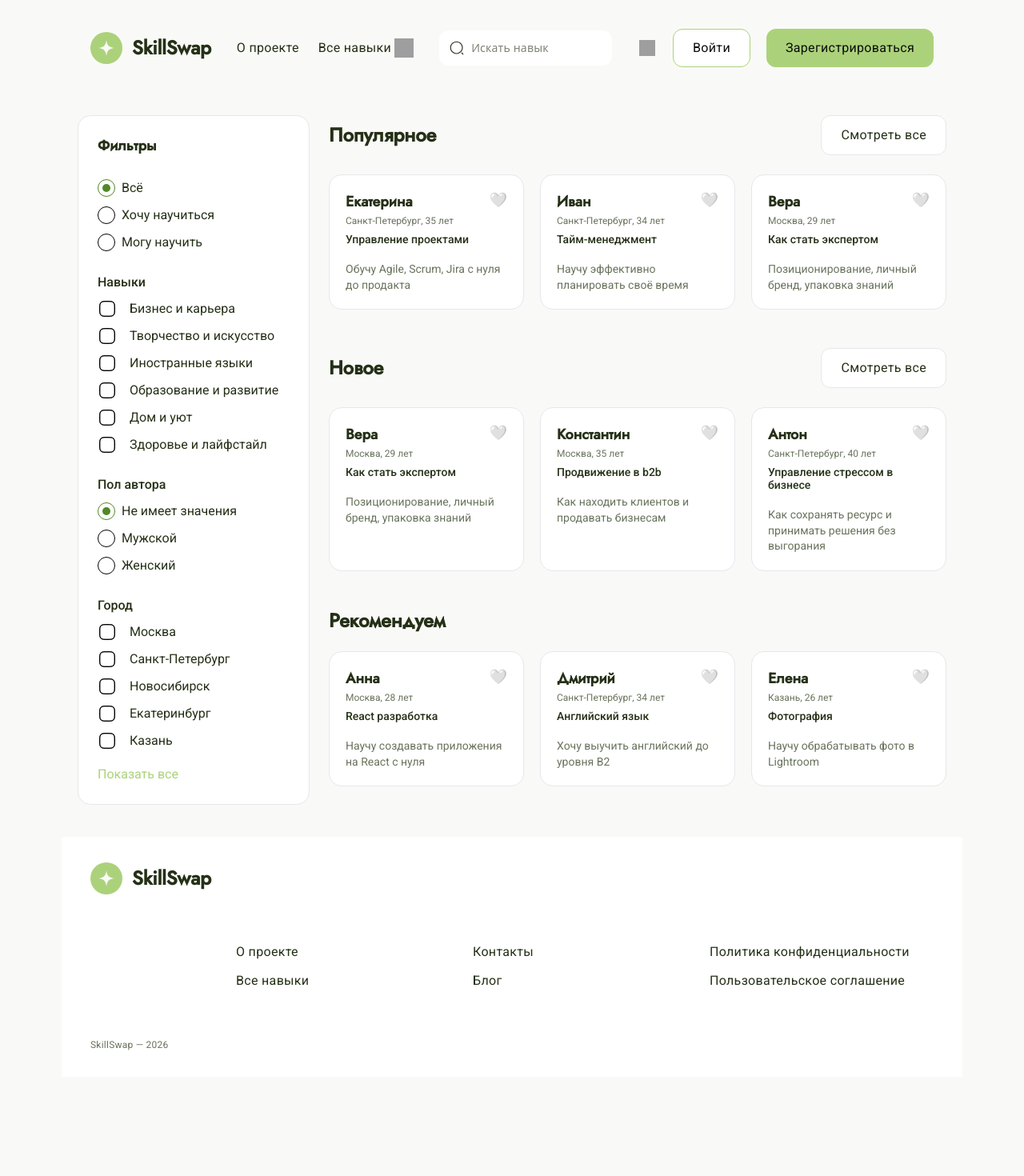
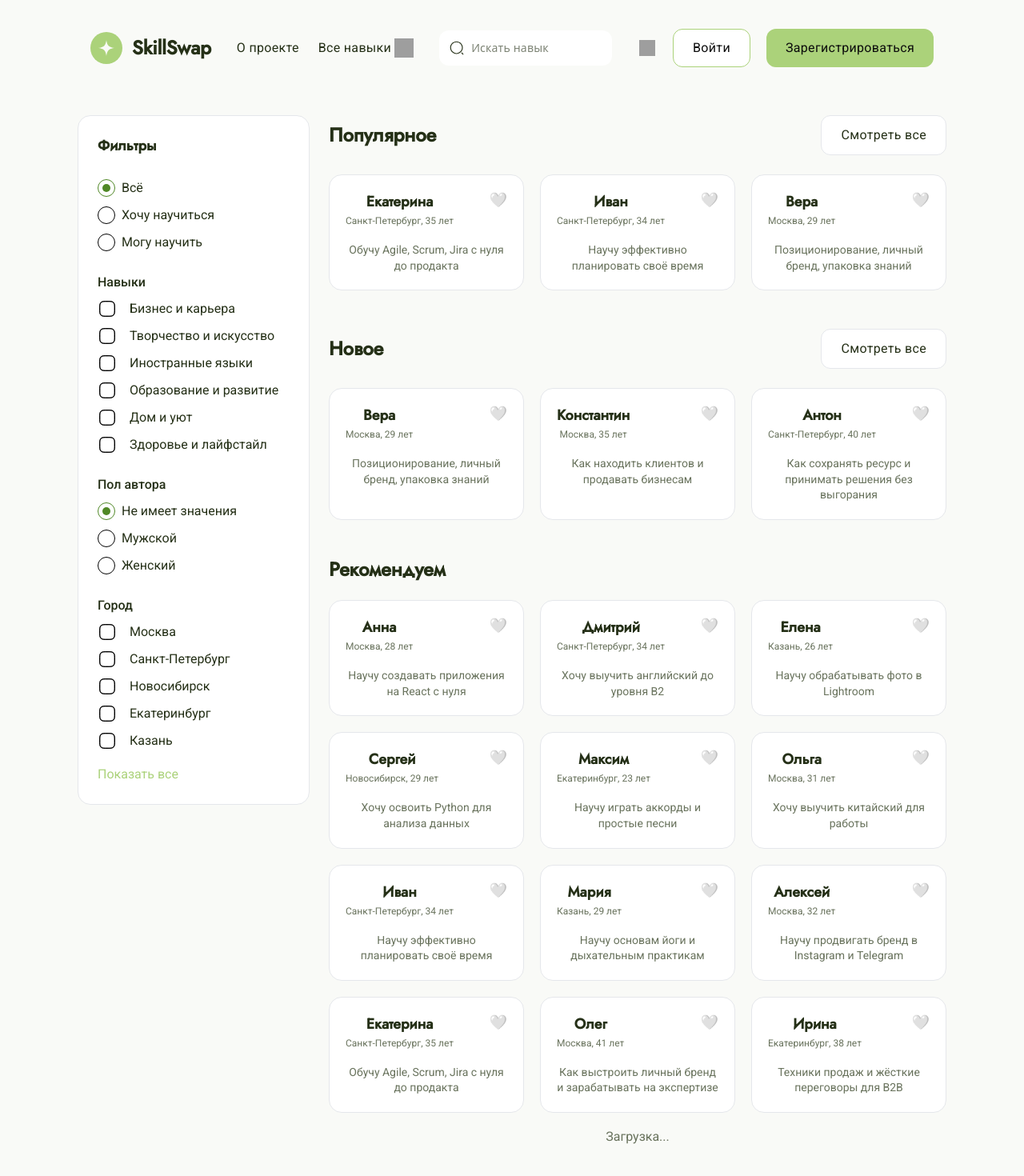
Before and after one commit to Alexey-Kuznetsov-1/SkillSwap, a React (Vite) app: page / in a window 1280 px wide. Shown: the top 1470 px of the page at 80% size. Before the commit the page ends 1346 px from the top, so only its background shows below. Built offline with nearby package versions, Linux system fonts and the light colour scheme; grey boxes are pictures that could not be loaded.

Commit message:
feat: добавил бесконечный скролл и кнопки 'Смотреть все', исправил шрифты в сайдбаре

```diff
--- a/src/pages/HomePage/HomePage.tsx
+++ b/src/pages/HomePage/HomePage.tsx
@@ -85,6 +85,10 @@ const HomePage: React.FC = () => {
   const [allSkills, setAllSkills] = useState<TempSkill[]>([]);
   const [loading, setLoading] = useState(true);
 
+  // Состояния для отображения секций
+  const [showAllPopular, setShowAllPopular] = useState(false);
+  const [showAllNew, setShowAllNew] = useState(false);
+
   const [skillType, setSkillType] = useState('all');
   const [selectedCategories, setSelectedCategories] = useState<string[]>([]);
   const [selectedSubCategories, setSelectedSubCategories] = useState<string[]>([]);
@@ -107,7 +111,8 @@ const HomePage: React.FC = () => {
       try {
         const response = await fetch('/db/skills.json');
         const data = await response.json();
-        setAllSkills(data.skills || []);
+        const skillsData = data.data || data.skills || [];
+        setAllSkills(skillsData);
       } catch (error) {
         console.error('Ошибка загрузки навыков:', error);
       } finally {
@@ -116,6 +121,12 @@ const HomePage: React.FC = () => {
     };
     fetchSkills();
   }, []);
+
+  // Сброс "Смотреть все" при изменении фильтров
+  useEffect(() => {
+    setShowAllPopular(false);
+    setShowAllNew(false);
+  }, [skillType, selectedCategories, selectedSubCategories, authorGender, selectedCities, searchQuery]);
 
   let filteredSkills = [...allSkills];
 
@@ -143,9 +154,12 @@ const HomePage: React.FC = () => {
     );
   }
 
-  const popularSkills = [...allSkills].sort((a, b) => b.likes - a.likes).slice(0, 3);
-  const newSkills = [...allSkills].sort((a, b) => b.id - a.id).slice(0, 3);
-  const recommendedSkills = filteredSkills.slice(0, 3);
+  const popularSkillsAll = [...allSkills].sort((a, b) => b.likes - a.likes);
+  const newSkillsAll = [...allSkills].sort((a, b) => b.id - a.id);
+
+  const popularSkills = showAllPopular ? popularSkillsAll : popularSkillsAll.slice(0, 3);
+  const newSkills = showAllNew ? newSkillsAll : newSkillsAll.slice(0, 3);
+  const recommendedSkills = filteredSkills;
 
   const handleSearch = (query: string) => {
     setSearchQuery(query);
@@ -216,14 +230,24 @@ const HomePage: React.FC = () => {
                   <div className={styles.section}>
                     <div className={styles.sectionHeader}>
                       <h2 className={styles.sectionTitle}>Популярное</h2>
-                      <button className={styles.showAllButton}>Смотреть все</button>
+                      <button
+                        className={styles.showAllButton}
+                        onClick={() => setShowAllPopular(!showAllPopular)}
+                      >
+                        {showAllPopular ? 'Скрыть' : 'Смотреть все'}
+                      </button>
                     </div>
                     <Catalog skills={popularSkills} />
                   </div>
                   <div className={styles.section}>
                     <div className={styles.sectionHeader}>
                       <h2 className={styles.sectionTitle}>Новое</h2>
-                      <button className={styles.showAllButton}>Смотреть все</button>
+                      <button
+                        className={styles.showAllButton}
+                        onClick={() => setShowAllNew(!showAllNew)}
+                      >
+                        {showAllNew ? 'Скрыть' : 'Смотреть все'}
+                      </button>
                     </div>
                     <Catalog skills={newSkills} />
                   </div>
--- a/src/widgets/Catalog/Catalog.module.css
+++ b/src/widgets/Catalog/Catalog.module.css
@@ -13,7 +13,6 @@
   border-radius: 16px;
   padding: 20px;
   border: 1px solid #E5E7EB;
-  text-align: left;
 }
 
 .cardHeader {
@@ -29,7 +28,6 @@
   font-weight: 600;
   margin: 0 0 4px 0;
   color: #253017;
-  text-align: left;
 }
 
 .authorInfo {
@@ -37,7 +35,6 @@
   font-size: 12px;
   color: #69735D;
   margin: 0 0 8px 0;
-  text-align: left;
 }
 
 .skillTitle {
@@ -46,7 +43,6 @@
   font-weight: 500;
   color: #253017;
   margin: 0 0 8px 0;
-  text-align: left;
 }
 
 .description {
@@ -55,7 +51,6 @@
   color: #69735D;
   margin: 0;
   line-height: 1.4;
-  text-align: left;
 }
 
 .favoriteButton {
@@ -77,3 +72,10 @@
   font-family: 'Roboto', sans-serif;
   color: #69735D;
 }
+
+.loader {
+  text-align: center;
+  padding: 20px;
+  font-family: 'Roboto', sans-serif;
+  color: #69735D;
+}
--- a/src/widgets/Catalog/Catalog.tsx
+++ b/src/widgets/Catalog/Catalog.tsx
@@ -1,24 +1,53 @@
-import React from 'react';
+import React, { useEffect, useState, useRef, useCallback } from 'react';
 import { useFavorites } from '@/shared/hooks/useFavorites';
 import styles from './Catalog.module.css';
 
 interface Skill {
   id: number;
-  title: string;
+  name: string;
   description: string;
   type: 'teach' | 'learn';
   userId: number;
   author: string;
   authorCity: string;
   authorAge: number;
+  authorAvatar: string;
 }
 
 interface CatalogProps {
   skills: Skill[];
+  itemsPerPage?: number;
 }
 
-const Catalog: React.FC<CatalogProps> = ({ skills }) => {
+const Catalog: React.FC<CatalogProps> = ({ skills, itemsPerPage = 6 }) => {
   const { isFavorite, toggleFavorite } = useFavorites();
+  const [displayedCount, setDisplayedCount] = useState(itemsPerPage);
+  const [hasMore, setHasMore] = useState(true);
+  const loaderRef = useRef<HTMLDivElement | null>(null);
+
+  useEffect(() => {
+    setDisplayedCount(itemsPerPage);
+    setHasMore(true);
+  }, [skills, itemsPerPage]);
+
+  const displayedSkills = skills.slice(0, displayedCount);
+
+  useEffect(() => {
+    setHasMore(displayedCount < skills.length);
+  }, [displayedCount, skills]);
+
+  const handleObserver = useCallback((entries: IntersectionObserverEntry[]) => {
+    const target = entries[0];
+    if (target.isIntersecting && hasMore) {
+      setDisplayedCount((prev) => Math.min(prev + itemsPerPage, skills.length));
+    }
+  }, [hasMore, itemsPerPage, skills.length]);
+
+  useEffect(() => {
+    const observer = new IntersectionObserver(handleObserver, { threshold: 0.1 });
+    if (loaderRef.current) observer.observe(loaderRef.current);
+    return () => observer.disconnect();
+  }, [handleObserver]);
 
   if (skills.length === 0) {
     return (
@@ -31,7 +60,7 @@ const Catalog: React.FC<CatalogProps> = ({ skills }) => {
   return (
     <div className={styles.catalog}>
       <div className={styles.grid}>
-        {skills.map((skill) => (
+        {displayedSkills.map((skill) => (
           <div key={skill.id} className={styles.card}>
             <div className={styles.cardHeader}>
               <div>
@@ -39,7 +68,7 @@ const Catalog: React.FC<CatalogProps> = ({ skills }) => {
                 <p className={styles.authorInfo}>
                   {skill.authorCity}, {skill.authorAge} лет
                 </p>
-                <p className={styles.skillTitle}>{skill.title}</p>
+                <p className={styles.skillTitle}>{skill.name}</p>
               </div>
               <button
                 className={styles.favoriteButton}
@@ -52,6 +81,11 @@ const Catalog: React.FC<CatalogProps> = ({ skills }) => {
           </div>
         ))}
       </div>
+      {hasMore && (
+        <div ref={loaderRef} className={styles.loader}>
+          Загрузка...
+        </div>
+      )}
     </div>
   );
 };
```
